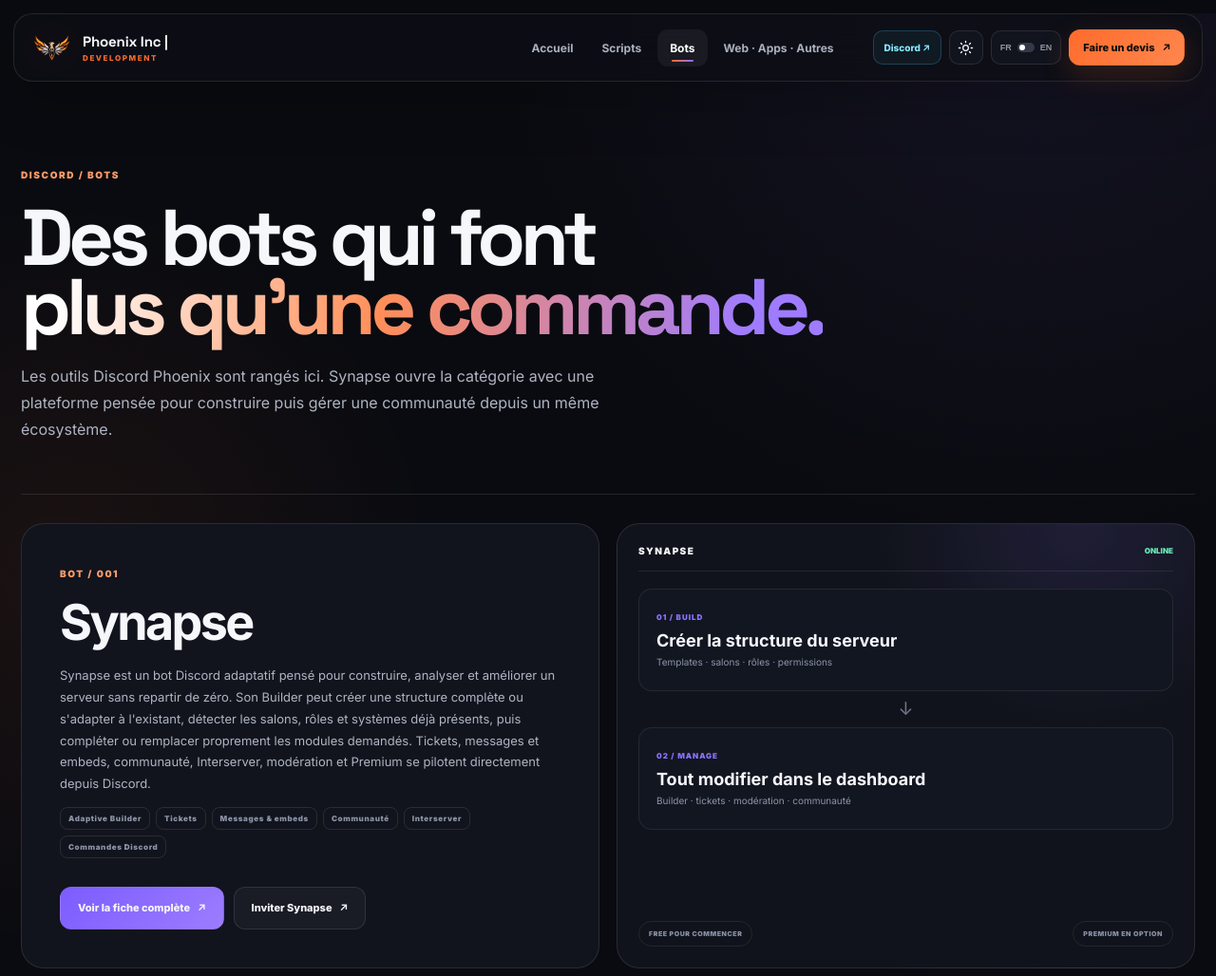
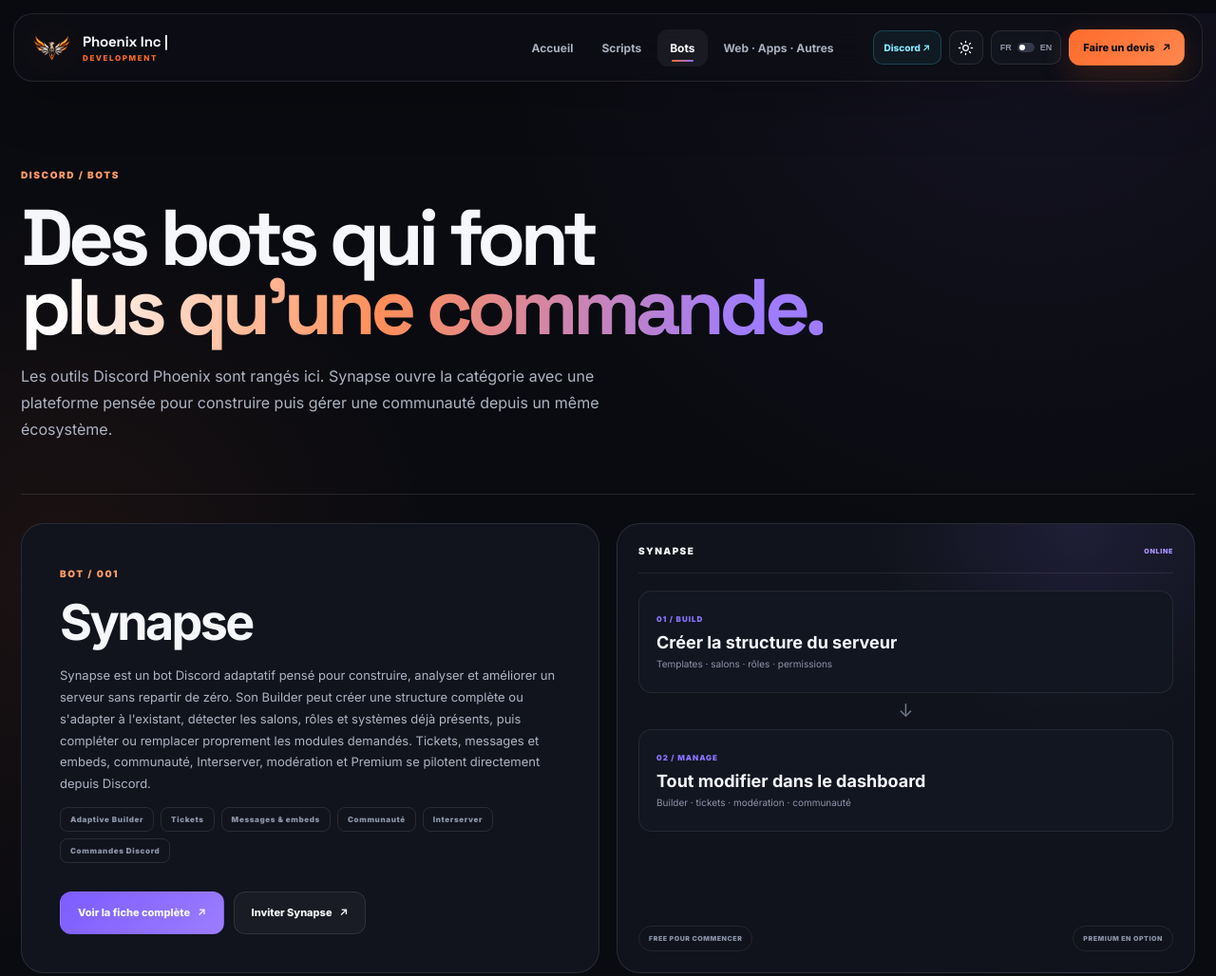
Before and after one commit to Phoenix-k-dev/Phoenix-inc-development, a plain HTML site: page bots.html in a window 1280 px wide. Shown: the top 1028 px of the page at 95% size. Drawn offline with Linux system fonts and the light colour scheme.

Commit message:
Load Synapse release notes styling

```diff
--- a/bots.html
+++ b/bots.html
@@ -12,6 +12,7 @@
   <link rel="preconnect" href="https://fonts.gstatic.com" crossorigin>
   <link href="https://fonts.googleapis.com/css2?family=Inter:wght@400;500;600;700;800;900&family=Space+Grotesk:wght@500;600;700&display=swap" rel="stylesheet">
   <link rel="stylesheet" href="catalog.css">
+  <link rel="stylesheet" href="bots-refresh.css?v=20260815-1938">
 </head>
 <body class="v2-page v2-bots">
 <header class="v2-header" data-site-header>
```
